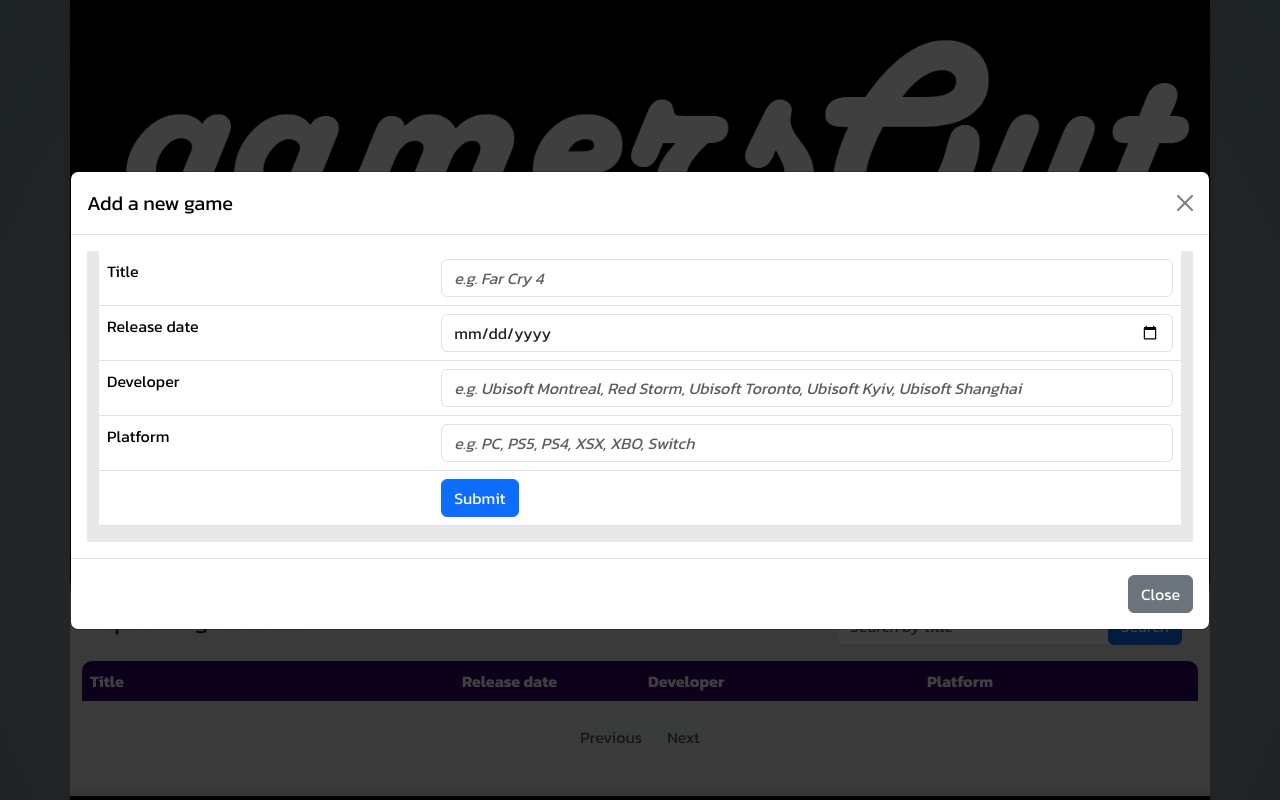
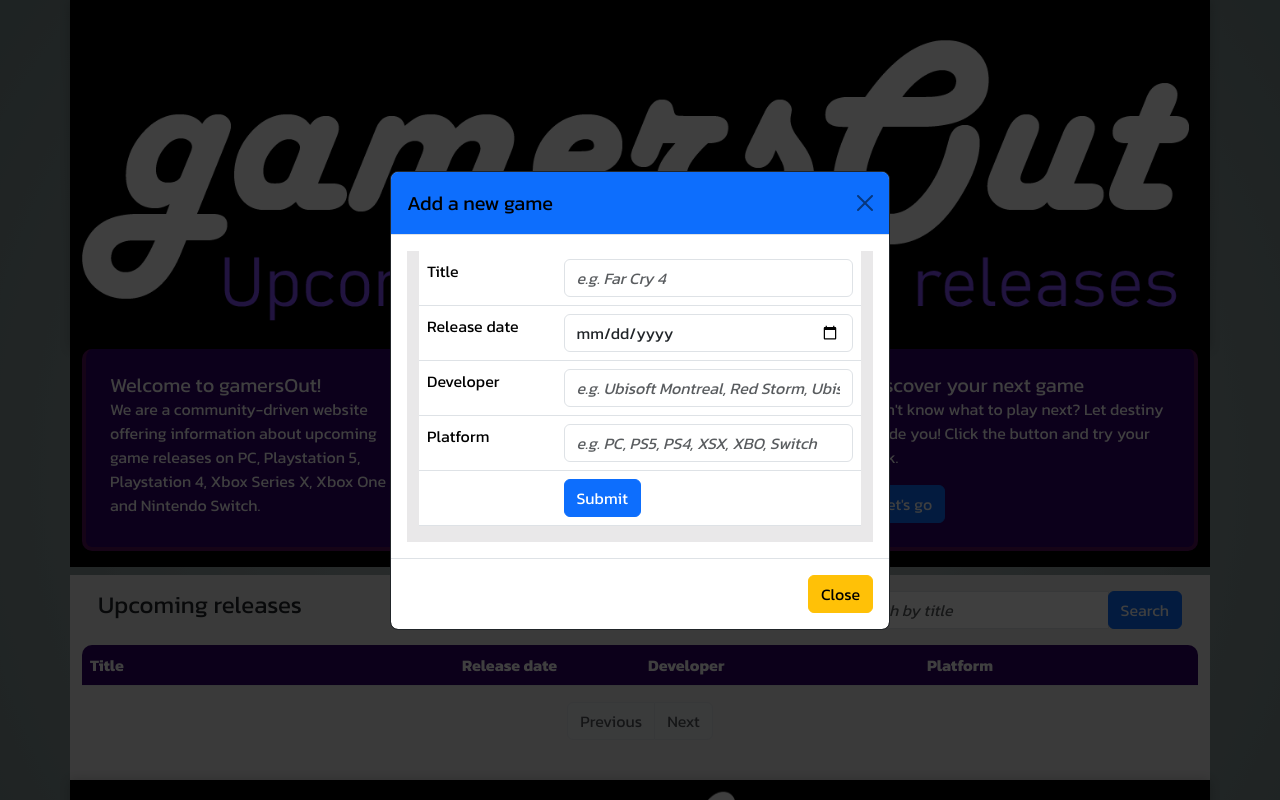
Before and after one commit to Wiltzsu/game-db, a PHP site: page / in a window 1280 px wide, after a click on "Add game". Run offline with PHP 8.4, Linux system fonts and the light colour scheme; data that the repository does not hold is empty; some libraries are stand-ins or nearby versions.

Commit message:
add game and random game

```diff
--- a/index.php
+++ b/index.php
@@ -90,9 +90,9 @@ error_reporting(E_ALL);
 
             <!-- Modal -->
             <div class="modal fade" id="newgame" tabindex="-1" aria-labelledby="newgameLabel" aria-hidden="true">
-              <div class="modal-dialog modal-dialog-centered modal-xl">
-                <div class="modal-content">
-                  <div class="modal-header">
+              <div class="modal-dialog modal-dialog-centered modal-ll">
+                <div class="modal-content border-dark">
+                  <div class="modal-header bg-primary ">
                     <h1 class="modal-title fs-5" id="newgameLabelLabel">Add a new game</h1>
                     <button type="button" class="btn-close" data-bs-dismiss="modal" aria-label="Close"></button>
                   </div>
@@ -100,7 +100,7 @@ error_reporting(E_ALL);
                     <?php include "newgame.php" ?>
                   </div>
                   <div class="modal-footer">
-                    <button type="button" class="btn btn-secondary" data-bs-dismiss="modal">Close</button>
+                    <button type="button" class="btn btn-warning" data-bs-dismiss="modal">Close</button>
                   </div>
                 </div>
               </div>
@@ -112,30 +112,32 @@ error_reporting(E_ALL);
           <div class="orangecontainer3 p-4">
           <h5 class="card-title">Discover your next game</h5>
           <p class="card-text">Don't know what to play next? Let destiny guide you! Click the button and try your luck.</p>
-
+          </p>
               <!-- Button trigger modal -->
               <button type="button" class="btn btn-primary" data-bs-toggle="modal" data-bs-target="#randomgame" onclick="getRandomGame()">Let's go</button>
 
 <!-- Modal -->
 <div class="modal fade" id="randomgame" tabindex="-1" aria-labelledby="randomgameLabel" aria-hidden="true">
-                <div class="modal-dialog modal-dialog-centered modal-xl">
-                  <div class="modal-content">
+  <div class="modal-dialog modal-dialog-centered modal-l">
+    <div class="modal-content border border-dark">
       <div class="modal-header">
-                      <h1 class="modal-title fs-5" id="randomgameLabel">Random game</h1>
+        <h1 class="modal-title fs-5" id="randomgameLabel">Random game for you</h1>
         <button type="button" class="btn-close" data-bs-dismiss="modal" aria-label="Close"></button>
       </div>
       <div class="modal-body">
-                    <table class="table table-striped" id="random-game-table">
+        <table class="text-dark text-center" id="random-game-table">
 
         </table>
       </div>
       <div class="modal-footer">
-                      <button type="button" class="btn btn-secondary" data-bs-dismiss="modal">Close</button>
+        <button type="button" class="btn btn-primary" onclick="updateGameTable()">Nah... another one</button>
+        <button type="button" class="btn btn-warning" data-bs-dismiss="modal">Close</button>
       </div>
     </div>
   </div>
 </div>
-            </p>
+
+
           </div>
         </div>
     </div>
--- a/javascript/javascript.js
+++ b/javascript/javascript.js
@@ -20,21 +20,35 @@ $(document).ready(function() {
 
   });
 
-// Function to get a random game
-function getRandomGame() {
+// Function to update the game suggestion
+function updateGameTable() {
   var xmlhttp = new XMLHttpRequest();
 
   xmlhttp.onreadystatechange = function() {
     if (this.readyState == 4 && this.status == 200) {
       var randomGame = JSON.parse(this.responseText);
       var table = document.getElementById("random-game-table");
-        table.innerHTML = "<tr><td>" + randomGame.Title + "</td><td>" + randomGame.Release + "</td><td>" + randomGame.Developers + "</td><td>" + randomGame.Platform + "</td></tr>";
+      table.innerHTML = "We would suggest you play " + "<strong>" + randomGame.Title + "</strong>" +
+        " which releases on " + "<strong>" + randomGame.Release + "</strong>" +
+        ". It's developed by " + "<strong>" + randomGame.Developers + "</strong>" +
+        " and playable on " + "<strong>" + randomGame.Platform + ".</strong>";
     }
   };
 
   xmlhttp.open("GET", "getrandomgame.php", true);
   xmlhttp.send();
 }
+
+// Function to get a random game and update the modal
+function getRandomGame() {
+  updateGameTable();
+}
+
+// Call the update function when the modal is opened
+$('#randomgame').on('shown.bs.modal', function() {
+  updateGameTable();
+});
+
 
 // Input suggestions in admin panel
 
```
Lines whose indentation alone changed are shown as unchanged.
